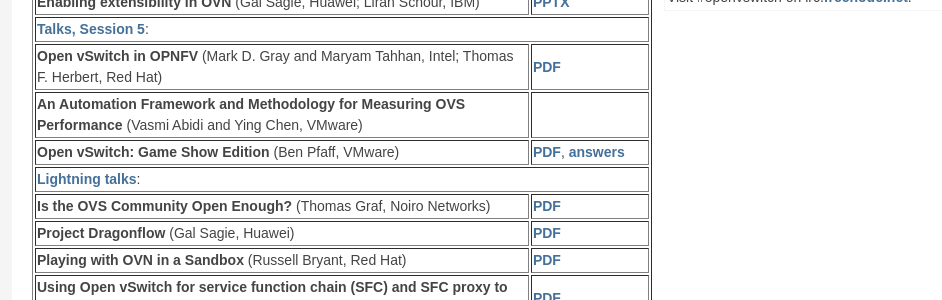
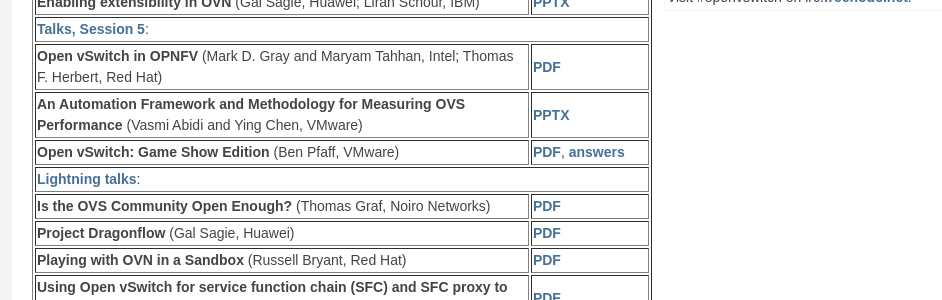
Before and after one commit to openvswitch/openvswitch.github.io, a Jekyll site: the page built from support/ovscon2015/index.html, in a window 1280 px wide and 900 px high, scrolled down 1104 px. Shown: the part 153-453 px from the top of the window, without its empty margins (138-1080 px from the left). Built offline with Jekyll 4.4.1, drawn with Linux system fonts in a browser that asks for light colours.

Commit message:
ovscon2015: Add slides from Abidi/Chen performance talk.

```diff
--- a/support/ovscon2015/index.html
+++ b/support/ovscon2015/index.html
@@ -189,7 +189,7 @@
       <b>An Automation Framework and Methodology for Measuring OVS
 	Performance</b> (Vasmi Abidi and Ying Chen, VMware)
     </td>
-    <td><!-- 17/1050-gray --></td>
+    <td><a href="17/1050-abidi.pptx">PPTX</a></td>
   </tr>
   <tr>
     <td><b>Open vSwitch: Game Show Edition</b> (Ben Pfaff, VMware)</td>
```
Also changed, not shown: 1 other file.
